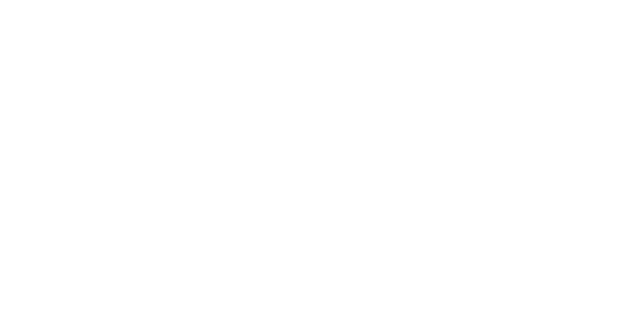
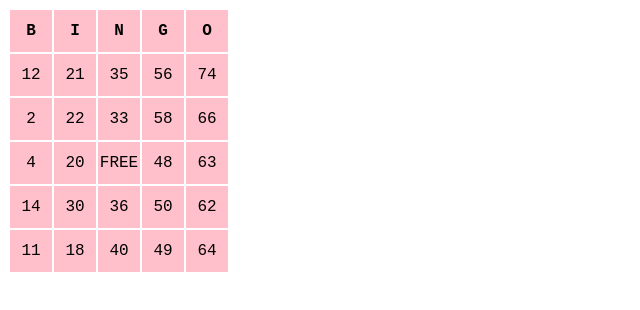
Before and after one commit to hm0913/MyBingo, a plain HTML site: page index.html in a window 1280 px wide. Shown: the whole page, without its empty margins (0-640 px from the left). Drawn offline with Linux system fonts and the light colour scheme.

Commit message:
ビンゴの作成

```diff
--- /dev/null
+++ b/css/styles.css
@@ -0,0 +1,11 @@
+body {
+  font-family: 'Courier New', monospace;
+}
+
+th, td {
+  background-color: pink;
+  width: 40px;
+  height: 40px;
+  text-align: center;
+  line-height: 40px;
+}
--- a/index.html
+++ b/index.html
@@ -4,9 +4,19 @@
   <meta charset="UTF-8">
   <meta name="viewport" content="width=device-width, initial-scale=1.0">
   <title>ビンゴ</title>
+  <link rel="stylesheet" href="css/styles.css">
 </head>
+
 <body>
+  <table>
+    <thead>
+      <tr><th>B</th><th>I</th><th>N</th><th>G</th><th>O</th></tr>
+    </thead>
+    <tbody>
 
+    </tbody>
+  </table>
 
+  <script src="js/main.js"></script>
 </body>
 </html>
--- /dev/null
+++ b/js/main.js
@@ -0,0 +1,55 @@
+'use strict';
+
+{
+
+  function createColumn(col) {
+    const source = [];
+    for (let i = 0; i < 15; i++) {
+      source[i] = i + 1 + 15 * col;
+    }
+
+    const column = [];
+    for (let i = 0; i < 5; i++) {
+      column[i] = source.splice(Math.floor(Math.random() * source.length), 1)[0];
+    }
+    return column;
+  }
+
+  function createColumns() {
+    const columns = [];
+    for (let i = 0; i < 5; i++) {
+      columns[i] = createColumn(i);
+    }
+    columns[2][2] = 'FREE';
+    return columns;
+  }
+
+  function createBingo(columns) {
+    const bingo = [];
+    for (let row = 0; row < 5; row++) {
+      bingo[row] = [];
+      for (let col = 0; col < 5; col++) {
+        bingo[row][col] = columns[col][row];
+      }
+    }
+    return bingo;
+  }
+
+  function renderBingo (bingo) {
+    for (let row = 0; row < 5; row++) {
+      const tr = document.createElement('tr');
+      for (let col = 0; col < 5; col++) {
+        const  td = document.createElement('td');
+        td.textContent = bingo[row][col];
+        tr.appendChild(td);
+      }
+      document.querySelector('tbody').appendChild(tr);
+    }
+  }
+
+  const columns = createColumns();
+  const bingo = createBingo(columns);
+  renderBingo(bingo);
+
+
+}
```
